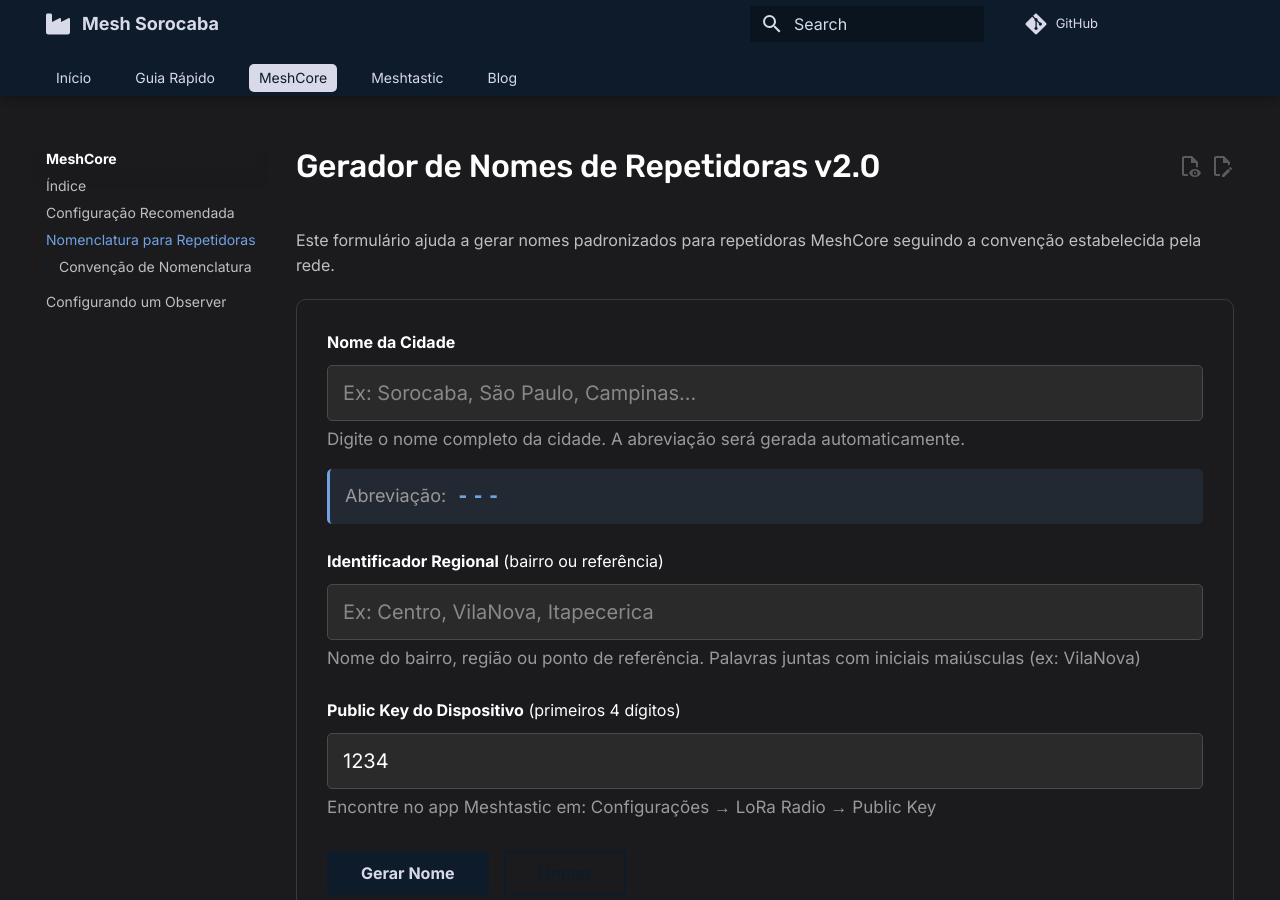
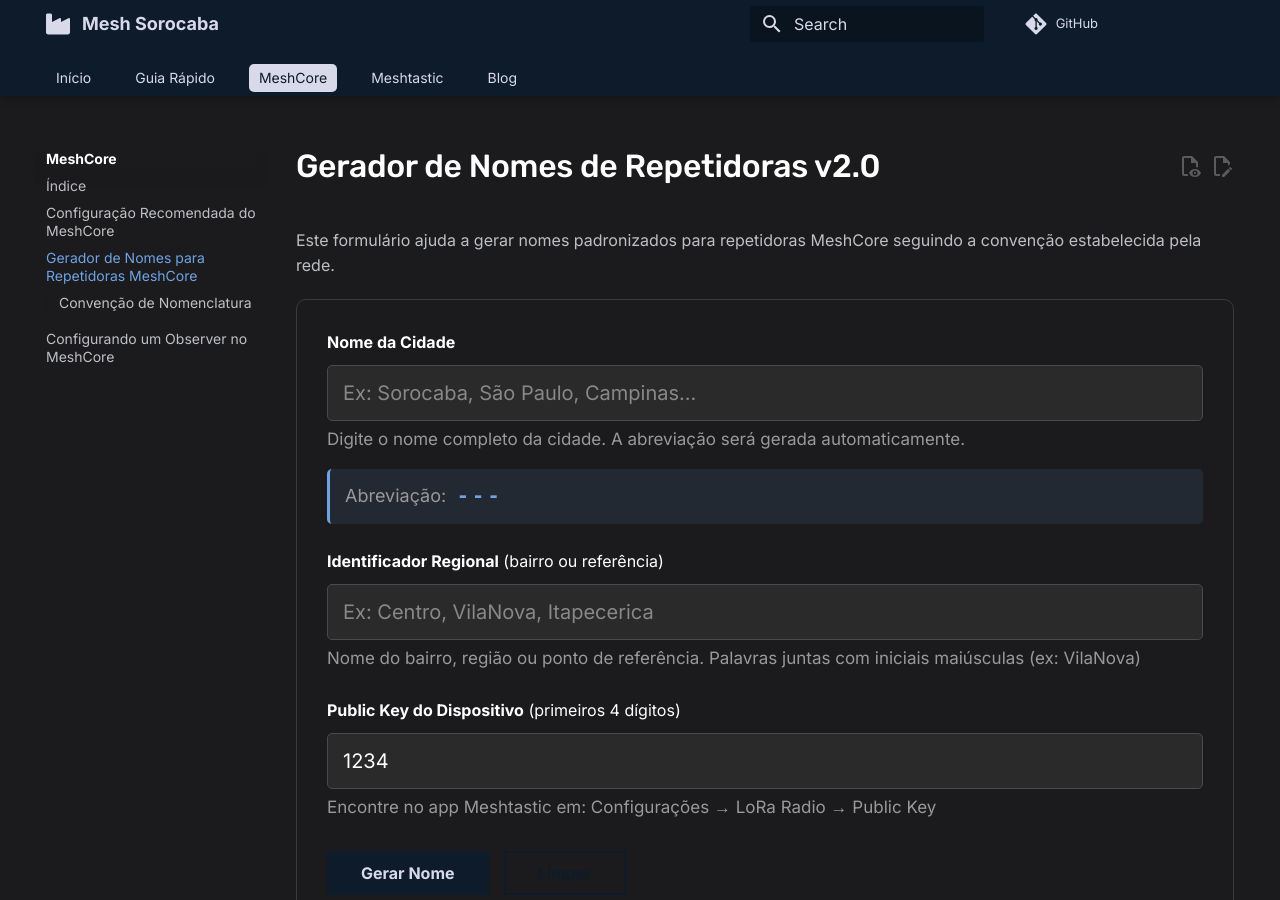
Before and after one commit to MeshSorocaba/meshsorocaba.github.io, an MkDocs documentation site: the page built from docs/meshcore/nomes-repetidoras.md, in a window 1280 px wide and 900 px high. Built offline with MkDocs 1.6.1 and Material for MkDocs 9.7.7, drawn with Linux system fonts in a browser that asks for light colours; comment, search, counter and statistics services are not loaded.

Commit message:
Update MeshCore article link titles

```diff
--- a/mkdocs.yml
+++ b/mkdocs.yml
@@ -26,9 +26,9 @@
   - Guia Rápido: guia-rapido.md
   - MeshCore:
     - Índice: meshcore/index.md
-    - Configuração Recomendada: meshcore/configuracao.md
-    - Nomenclatura para Repetidoras: meshcore/nomes-repetidoras.md
-    - Configurando um Observer: meshcore/como-configurar-um-observer-no-meshcore.md
+    - Configuração Recomendada do MeshCore: meshcore/configuracao.md
+    - Gerador de Nomes para Repetidoras MeshCore: meshcore/nomes-repetidoras.md
+    - Configurando um Observer no MeshCore: meshcore/como-configurar-um-observer-no-meshcore.md
   - Meshtastic:
     - Índice: meshtastic/index.md
     - Configuração Recomendada: meshtastic/configuracao.md
```
